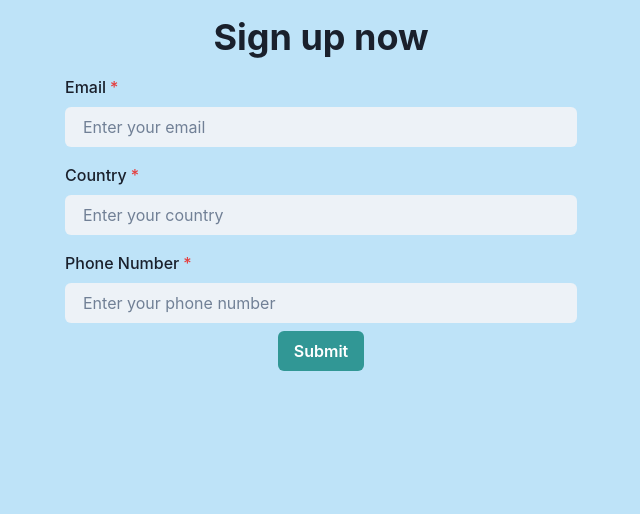
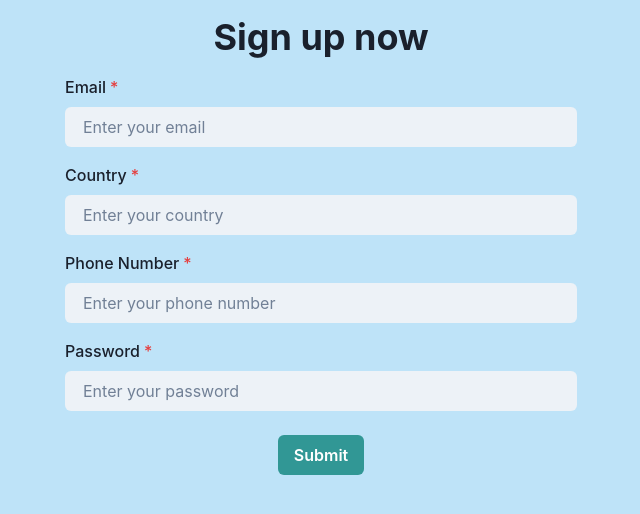
Before and after one commit to ascodeasice/formik-practice, a React (Vite) app: page / in a window 1280 px wide. Shown: the top 514 px of the page, without its empty margins (319-959 px from the left). Built offline with nearby package versions, Linux system fonts and the light colour scheme.

Commit message:
feat(app.tsx): add password field

```diff
--- a/src/App.tsx
+++ b/src/App.tsx
@@ -11,13 +11,19 @@ function App() {
     phoneNumber: Yup.string()
       .matches(/^\d+$/, 'Phone numbers must contain only numbers')
       .matches(/^[\d\s\-()]+$/, 'Phone numbers can only contain valid characters'),
+      password: Yup.string()
+      .min(8, 'Password must be at least 8 characters')
+      .matches(/[a-z]/, 'Password must contain lowercase letters')
+      .matches(/[A-Z]/, 'Password must contain uppercase letters')
+      .matches(/\d/, 'Password must contain numbers'),
   });
 
   const formik = useFormik({
     initialValues: {
       email: "",
       country:"",
-      phoneNumber:""
+      phoneNumber:"",
+      password:''
     },
     validationSchema,
     onSubmit: (values) => {
@@ -54,9 +60,26 @@ function App() {
                     onBlur={formik.handleBlur}
                   />
               </FormControl>
+              <FormControl isRequired>
+                  <FormLabel htmlFor="password">Password</FormLabel>
+                  <Input
+                    value={formik.values.password}
+                    onChange={formik.handleChange}
+                    id="password"
+                    variant="filled"
+                    placeholder="Enter your password"
+                    onBlur={formik.handleBlur}
+                    type="password"
+                  />
+              </FormControl>
+              <Text whiteSpace={'pre'} color={'red.500'}>
                 {formik.touched.phoneNumber && formik.errors.phoneNumber && (
                   <div>{formik.errors.phoneNumber}</div>
-                )}
+                  )}
+                {formik.touched.password && formik.errors.password && (
+                  <div>{formik.errors.password}</div>
+                  )}
+                  </Text>
               </VStack>
               <Button colorScheme="teal" type="submit" isLoading={isSubmitting}>Submit</Button>
               <Text>
```
Also changed, not shown: 1 other file (tests, documents, lock files or other folders).
